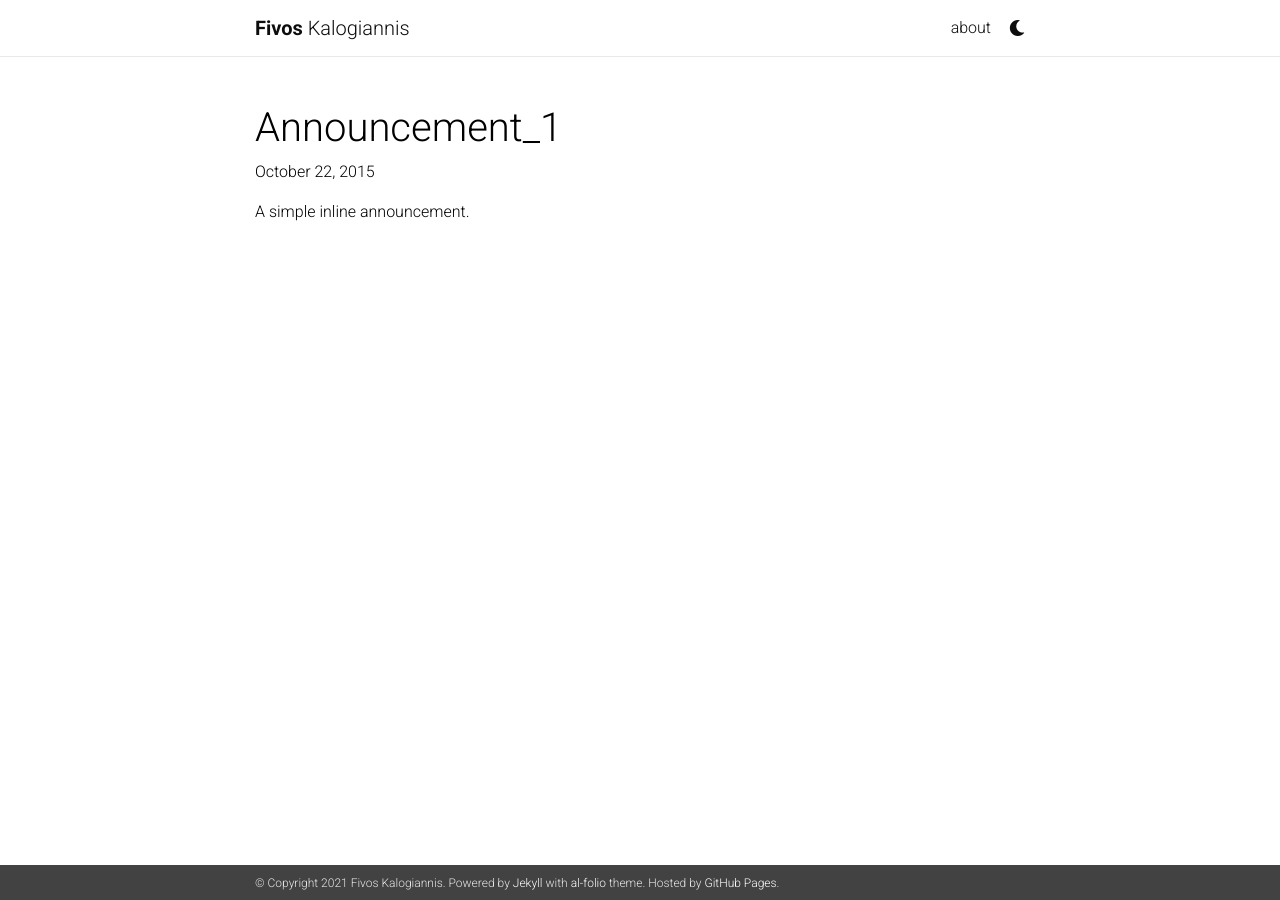
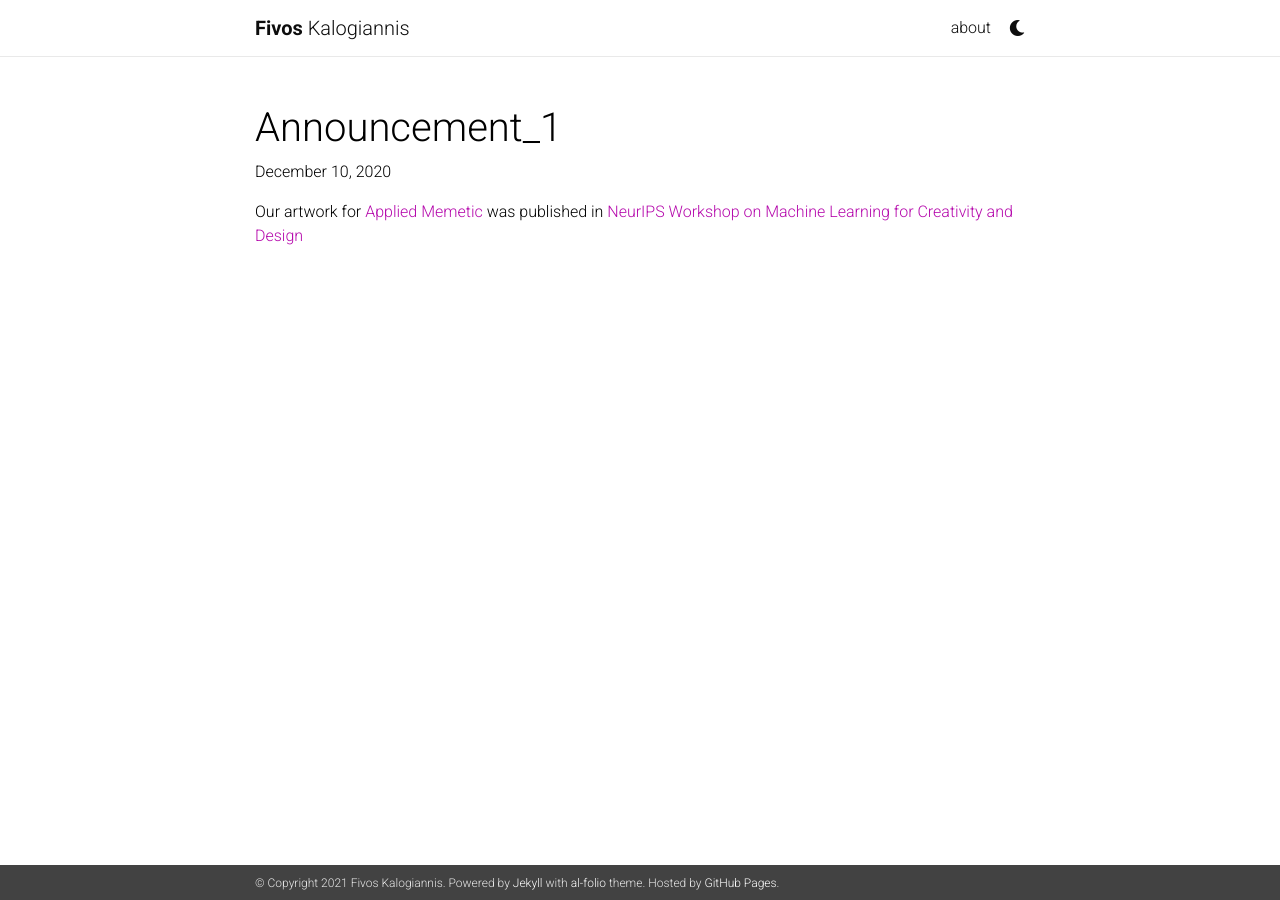
Before and after one commit to fivoskal/fivoskal.github.io, a Jekyll site: the page built from _news/announcement_1.md, in a window 1280 px wide. Built offline with Jekyll 4.4.1, drawn with Linux system fonts in a browser that asks for light colours; nearby versions of some CDN libraries; comment, search, counter and statistics services are not loaded; a style sheet for code colours, icons or effects is not loaded.

Commit message:
better now

```diff
--- a/_includes/news.html
+++ b/_includes/news.html
@@ -1,5 +1,5 @@
-<div class="news">
-  <h2>news</h2>
+<!-- <div class="news">
+  <h2>highlights</h2>
   {% if site.news  %}
     <div class="table-responsive">
       <table class="table table-sm table-borderless">
@@ -21,4 +21,4 @@
   {% else %}
     <p>No news so far...</p>
   {% endif %}
-</div>
+</div> -->
--- a/_news/announcement_1.md
+++ b/_news/announcement_1.md
@@ -1,7 +1,7 @@
 ---
 layout: post
-date: 2015-10-22 15:59:00-0400
+date: 2020-12-10
 inline: true
 ---
-
-A simple inline announcement.
+Our artwork for [Applied Memetic](https://www.appliedmemetic.com/) was published in [NeurIPS Workshop on Machine Learning for Creativity and Design](
+http://www.aiartonline.com/design-2020/ilan-manouach-ioannis-siglidis-thomas-melistas-and-fivos-kalogiannis/)
```
Also changed, not shown: _news/announcement_2.md (deleted, +0 -31 lines), _news/announcement_3.md (+2 -2 lines), _news/announcement_4.md (added, +7 -0 lines), _pages/about.md (+4 -4 lines).
